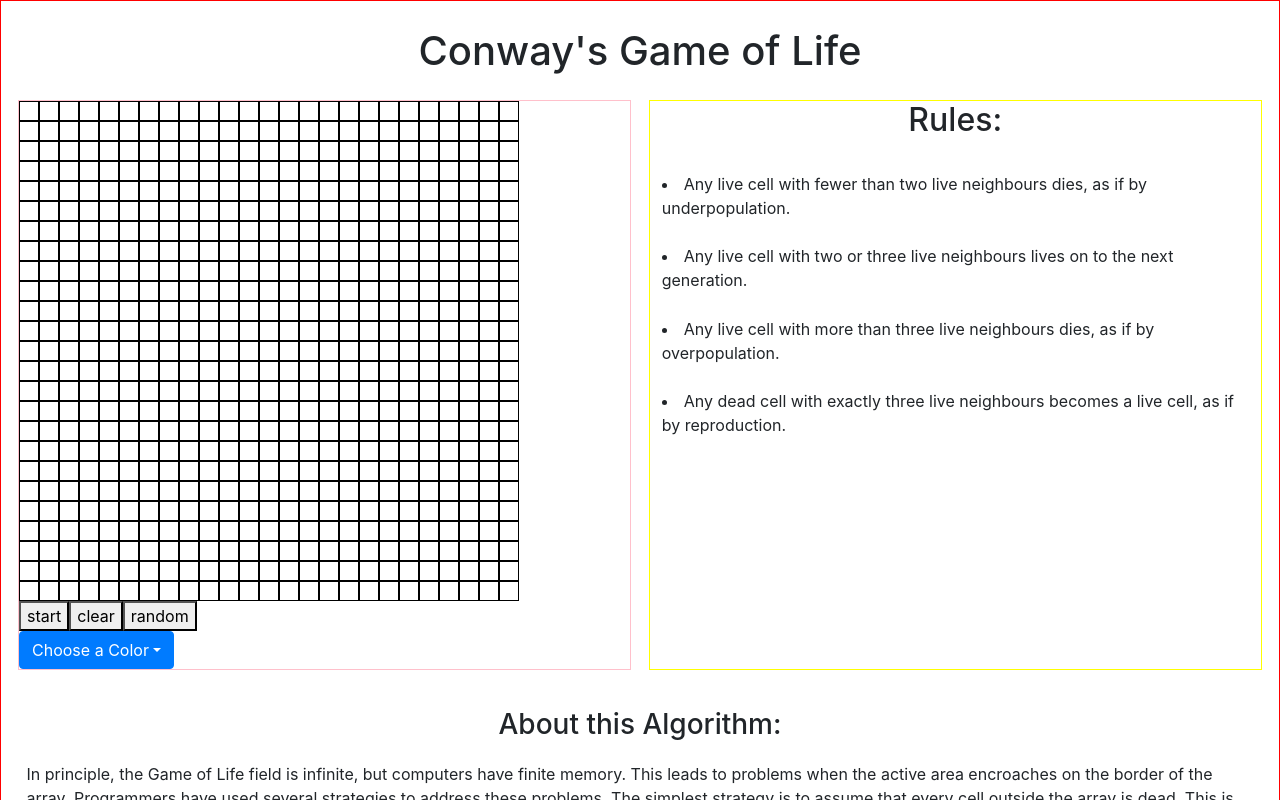
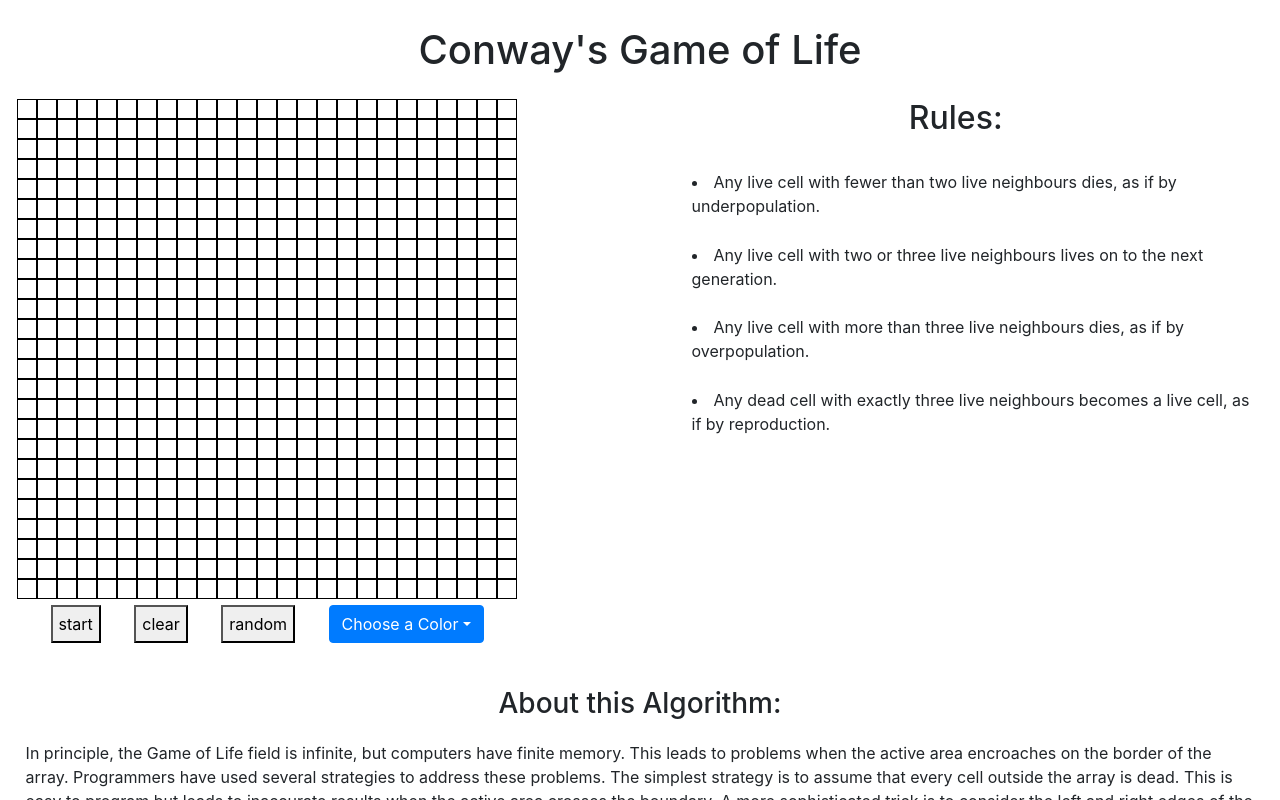
Before and after one commit to bloominstituteoftechnology/CS-Build-Week-1, a React (Create React App) app in the folder game-of-life/: page / in a window 1280 px wide. Shown: the top 800 px of the page. Built offline with nearby package versions, Linux system fonts and the light colour scheme.

Commit message:
more styling

```diff
--- a/game-of-life/src/App.css
+++ b/game-of-life/src/App.css
@@ -1,6 +1,5 @@
 .main {
   max-width: 1600px;
-  border: 1px solid red;
   margin: 0 auto;
 }
 h1 {
@@ -14,12 +13,17 @@ h1 {
 }
 
 .grid {
-  border: 1px solid pink;
   width: 48%;
 }
 
+.buttons {
+  margin: 1% 0;
+  display: flex;
+  width: 500px;
+  justify-content: space-evenly;
+}
+
 .rules {
-  border: 1px solid yellow;
   width: 48%;
 }
 
@@ -30,6 +34,7 @@ h1 {
 
 .rules li {
   padding: 2%;
+  margin-left: 5%;
 }
 
 .algo h3 {
--- a/game-of-life/src/App.js
+++ b/game-of-life/src/App.js
@@ -103,6 +103,7 @@ const App = () => {
               ))
             )}
           </div>
+          <div className="buttons">
             <button
               onClick={() => {
                 setRunning(!running);
@@ -175,6 +176,7 @@ const App = () => {
               </Dropdown.Item>
             </DropdownButton>
           </div>
+        </div>
 
         <div className="rules">
           <h2>Rules:</h2>
```
Lines whose indentation alone changed are shown as unchanged.
